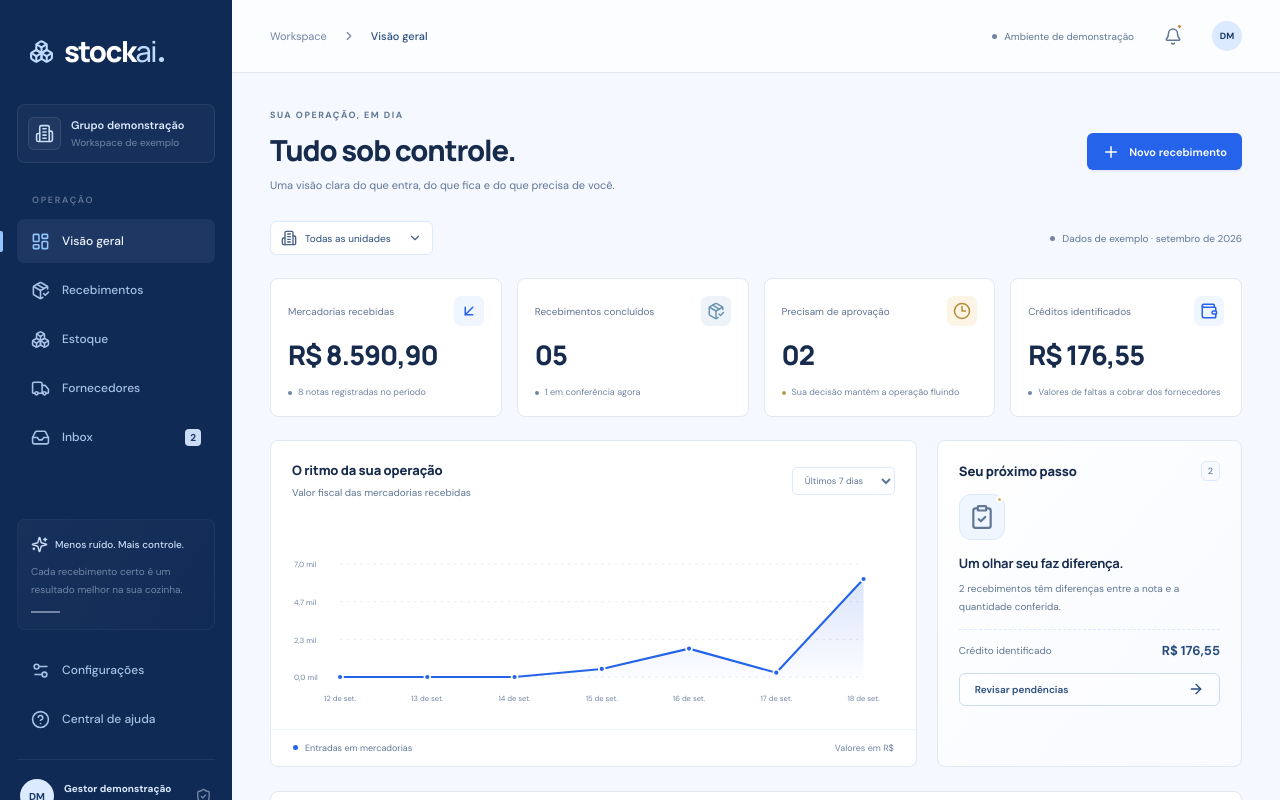
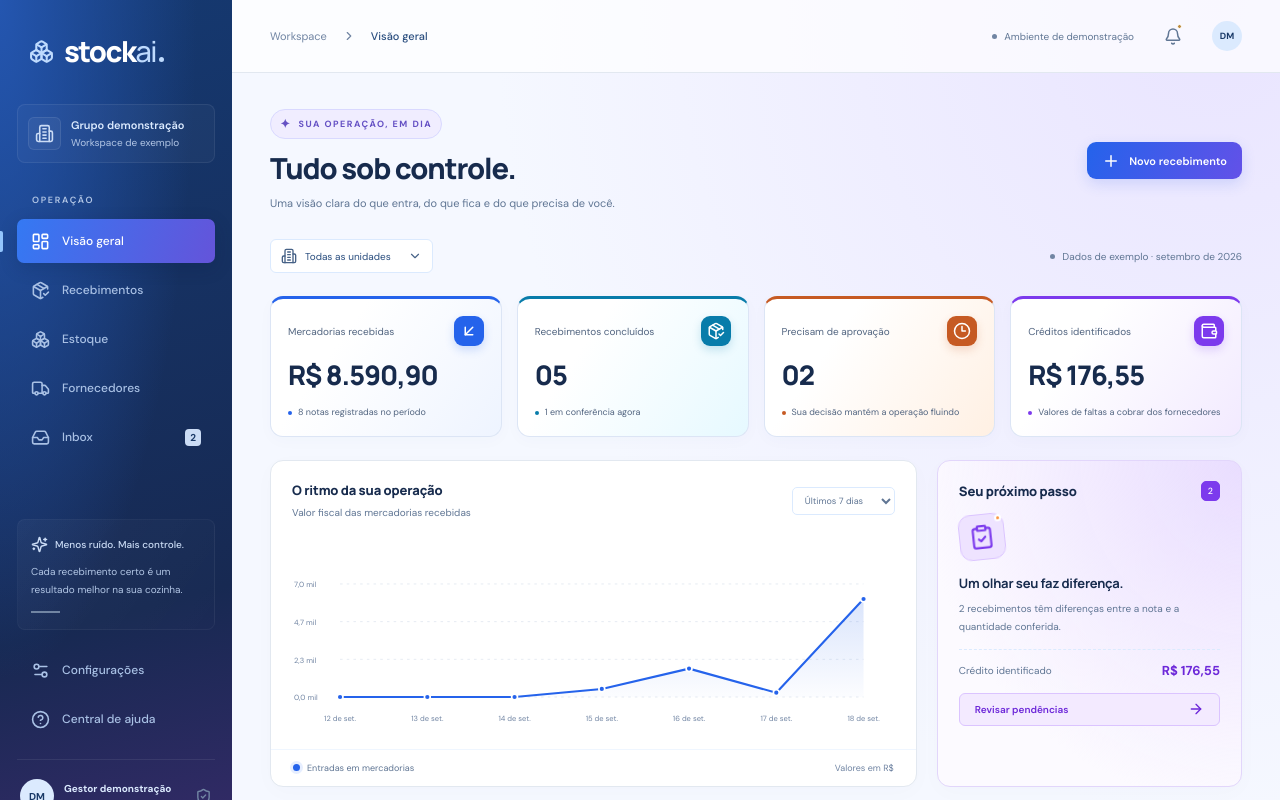
Before and after one commit to ikeguimaraes-dot/stockai, a Next.js app in the folder apps/web/: page /demo in a window 1280 px wide. Shown: the top 800 px of the page. Built offline with nearby package versions, Linux system fonts and the light colour scheme.

Commit message:
style: add vibrant accents and gentle interaction animations

```diff
--- a/apps/web/app/globals.css
+++ b/apps/web/app/globals.css
@@ -1684,7 +1684,10 @@ tbody tr:hover {
   }
 }
 @media (prefers-reduced-motion: reduce) {
-  * {
+  *,
+  *::before,
+  *::after {
+    animation: none !important;
     transition: none !important;
     scroll-behavior: auto !important;
   }
@@ -1858,3 +1861,242 @@ tbody tr:hover {
     margin-top: 25px;
   }
 }
+
+/* Color and motion: blue remains the brand, supporting colors give each metric a voice. */
+body {
+  background: radial-gradient(ellipse at 95% 0%, #e9e4ff 0, transparent 42%), var(--bg);
+}
+.sidebar {
+  background:
+    radial-gradient(ellipse at 0% 0%, #2456b0, transparent 60%),
+    linear-gradient(165deg, #153971, #172952 75%, #302a64);
+}
+.nav-item {
+  transition:
+    background 180ms ease,
+    color 180ms ease,
+    transform 180ms ease;
+}
+.nav-item.active {
+  background: linear-gradient(110deg, #3479f3, #6454da);
+  box-shadow: 0 5px 18px #071c4030;
+  color: white;
+}
+.nav-item.active svg {
+  color: white;
+}
+.workspace small,
+.side-note p,
+.profile small,
+.nav-label {
+  color: #b2c6e5;
+}
+.page-heading .eyebrow {
+  display: inline-flex;
+  align-items: center;
+  gap: 7px;
+  padding: 6px 9px;
+  border: 1px solid #d9d9ff;
+  border-radius: 20px;
+  color: #6551c4;
+  background: #f0edff;
+}
+.page-heading .eyebrow::before {
+  content: '✦';
+  font-size: 12px;
+}
+.primary {
+  background: linear-gradient(115deg, #2463eb, #6351e8);
+  box-shadow: 0 5px 14px #365ee52b;
+  border-radius: 9px;
+  transition:
+    transform 180ms ease,
+    box-shadow 180ms ease;
+}
+.primary:hover:not(:disabled) {
+  background: linear-gradient(115deg, #1d55d8, #5842d7);
+  box-shadow: 0 8px 22px #365ee543;
+  transform: translateY(-2px);
+}
+.primary:active:not(:disabled),
+.secondary:active:not(:disabled) {
+  transform: translateY(1px);
+}
+.primary:disabled {
+  transform: none;
+  animation: none;
+}
+.page-heading > .primary {
+  position: relative;
+}
+.page-heading > .primary::after {
+  content: '';
+  position: absolute;
+  inset: -5px;
+  border: 2px solid #7374ed;
+  border-radius: 14px;
+  opacity: 0;
+  pointer-events: none;
+  animation: action-pulse 6s ease-out 1s 3;
+}
+.page-heading > .primary:hover::after {
+  animation: none;
+}
+.metric {
+  --metric-color: #2563eb;
+  --metric-tint: #eef4ff;
+  position: relative;
+  border-color: #dce5f5;
+  border-radius: 13px;
+  border-top: 3px solid var(--metric-color);
+  background: linear-gradient(125deg, white 30%, var(--metric-tint));
+  box-shadow: 0 4px 16px #25437506;
+  animation: card-arrive 550ms backwards;
+  transition:
+    transform 220ms ease,
+    box-shadow 220ms ease;
+}
+.metric-blue {
+  --metric-color: #087caa;
+  --metric-tint: #e6f9ff;
+  animation-delay: 65ms;
+}
+.metric-amber {
+  --metric-color: #c65a23;
+  --metric-tint: #fff0e3;
+  animation-delay: 130ms;
+}
+.metric-violet {
+  --metric-color: #7c3aed;
+  --metric-tint: #f2eaff;
+  animation-delay: 195ms;
+}
+.metric i.brand-accent,
+.metric i.blue,
+.metric i.amber,
+.metric i.violet {
+  background: var(--metric-color);
+  color: white;
+  border-radius: 9px;
+  box-shadow: 0 4px 10px color-mix(in srgb, var(--metric-color) 20%, transparent);
+}
+.metric p span,
+.metric p span.amber {
+  background: var(--metric-color);
+}
+.metric > div,
+.metric p {
+  color: #526580;
+}
+.panel {
+  border-radius: 13px;
+  box-shadow: 0 5px 22px #25437505;
+}
+.overview-grid {
+  animation: card-arrive 600ms 180ms backwards;
+}
+.attention {
+  background: radial-gradient(ellipse at top right, #e9ddff, transparent 75%), #fcfaff;
+  border-color: #e2d6fb;
+}
+.attention-icon {
+  color: #7c3aed;
+  background: #eee3ff;
+  border-color: #dbc4ff;
+  transform: rotate(-6deg);
+}
+.attention-icon > span {
+  background: #fb923c;
+}
+.attention .count-pill {
+  background: #7c3aed;
+  color: white;
+  border-color: #7c3aed;
+}
+.attention .full {
+  background: #f3eaff;
+  color: #6d28d9;
+  border-color: #dbc4ff;
+}
+.attention .full:hover {
+  background: #eaddff;
+}
+.attention-value strong {
+  color: #6d28d9;
+}
+.chart-foot i {
+  width: 7px;
+  height: 7px;
+  box-shadow: 0 0 0 3px #e6eeff;
+}
+.supplier-icon.rose {
+  background: #ffe7ed;
+  color: #c7466b;
+}
+.supplier-icon.blue {
+  background: #e1f5ff;
+  color: #087eaf;
+}
+.supplier-icon.amber {
+  background: #fff0d6;
+  color: #a86b10;
+}
+.text-button svg,
+.secondary svg {
+  transition: transform 180ms ease;
+}
+.text-button:hover svg,
+.attention .secondary:hover svg {
+  transform: translateX(3px);
+}
+.toast {
+  animation: card-arrive 250ms ease-out;
+}
+.access-story {
+  background:
+    radial-gradient(ellipse at 10% 15%, #285cc2, transparent 60%),
+    radial-gradient(ellipse at 90% 90%, #6140a4, transparent 55%), #122c59;
+}
+.access-story .eyebrow,
+.access-story p,
+.access-story > small {
+  color: #c2d3f3;
+}
+.access-art {
+  background: radial-gradient(ellipse at center, #7d9cff30, transparent 75%);
+  border-color: #a8c4ff30;
+}
+@media (hover: hover) {
+  .metric:hover {
+    transform: translateY(-4px);
+    box-shadow: 0 12px 24px #25437512;
+  }
+  .nav-item:hover {
+    transform: translateX(2px);
+  }
+}
+@keyframes card-arrive {
+  from {
+    opacity: 0;
+    transform: translateY(12px);
+  }
+  to {
+    opacity: 1;
+    transform: translateY(0);
+  }
+}
+@keyframes action-pulse {
+  0%,
+  28%,
+  100% {
+    opacity: 0;
+    transform: scale(1);
+  }
+  5% {
+    opacity: 0.45;
+  }
+  24% {
+    opacity: 0;
+    transform: scale(1.07, 1.3);
+  }
+}
--- a/apps/web/components/stockai.tsx
+++ b/apps/web/components/stockai.tsx
@@ -426,7 +426,7 @@ export function Stockai({ live }: { live?: LiveWorkspace }) {
                   value={money(credits)}
                   icon={<Wallet size={18} />}
                   detail="Valores de faltas a cobrar dos fornecedores"
-                  accent="brand-accent"
+                  accent="violet"
                 />
               </div>
               <div className="overview-grid">
@@ -716,7 +716,7 @@ function Metric({
   accent: string;
 }) {
   return (
-    <section className="metric">
+    <section className={`metric metric-${accent}`}>
       <div>
         <span>{label}</span>
         <i className={accent}>{icon}</i>
```
